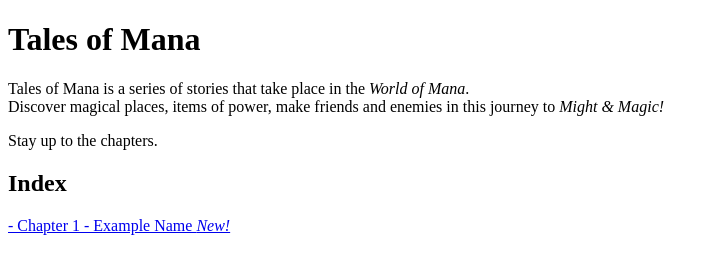
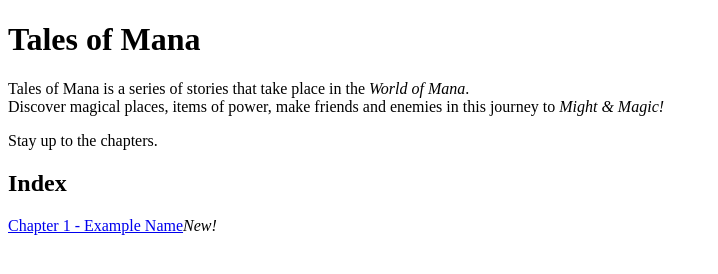
Before and after one commit to talesofmana/home, a plain HTML site: page index.html in a window 1280 px wide. Shown: the whole page, without its empty margins (0-718 px from the left). Drawn offline with Linux system fonts and the light colour scheme.

Commit message:
Update index.html

```diff
--- a/index.html
+++ b/index.html
@@ -10,7 +10,7 @@
   <p></p>
   <h2>Index</h2>
   <p></p>
-  <a href="www.google.com.br">- Chapter 1 - Example Name <i>New!</i></a>
+  <a href="www.google.com.br">Chapter 1 - Example Name</a><i>New!</i>
 
 </body>
 </html>
```
